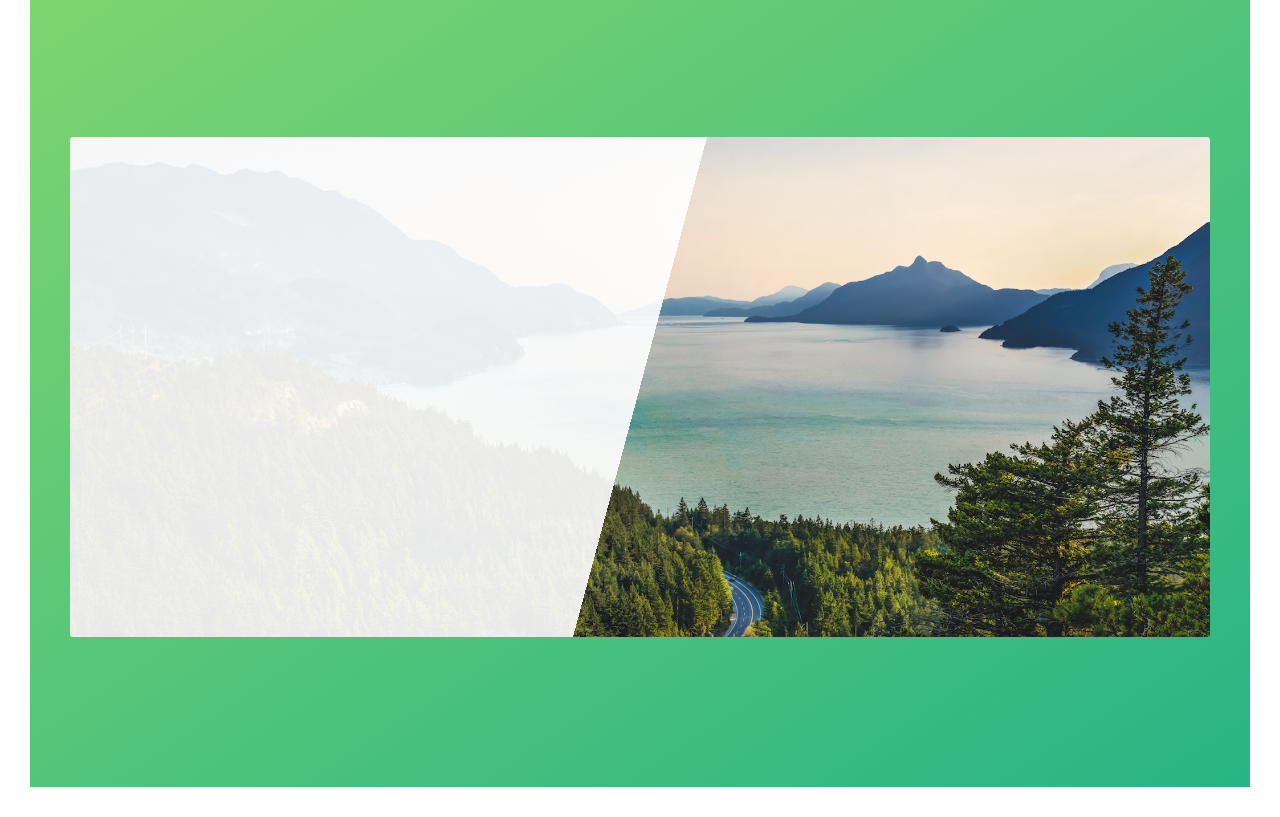
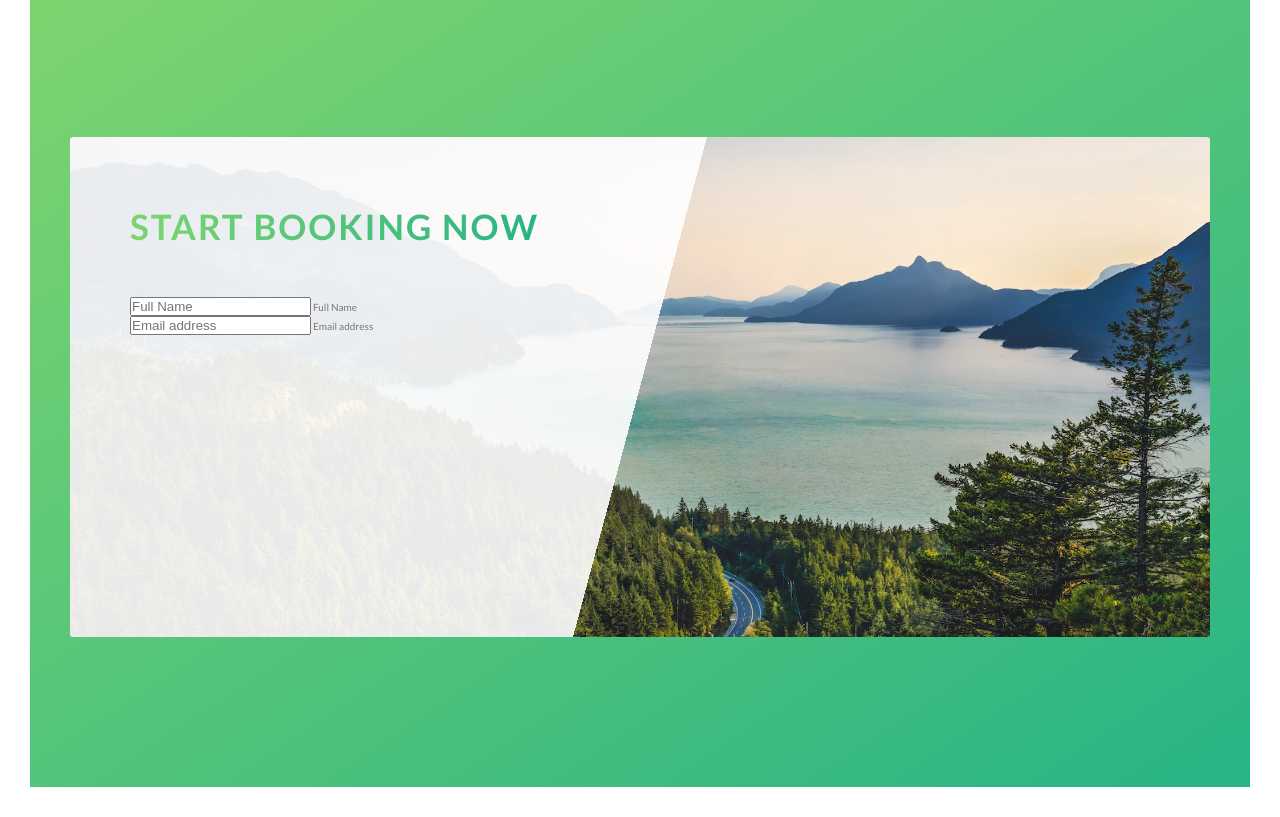
Before and after one commit to coryholley/AdvancedCSSAndSASS, a website: page Natours/index.html in a window 1280 px wide. Shown: the part 4540-5357 px from the top of the page. Drawn offline with Linux system fonts and the light colour scheme; files that its build step writes are made by us from their sources; files whose address does not match are found by name.

Commit message:
Feat: Added base form and header on left side of section-book

```diff
--- a/Natours/index.html
+++ b/Natours/index.html
@@ -260,7 +260,23 @@
     <section class="section-book">
         <div class="row">
             <div class="book">
-
+                <div class="book__form">
+                    <form action="#" class="form">
+                        <div class="u-margin-bottom-medium">
+                            <h2 class="heading-secondary">
+                                Start booking now
+                            </h2>
+                        </div>
+                        <div class="form__group">
+                            <input type="text" class="form__input" placeholder="Full Name" id="name" required>
+                            <label for="name" class="form__label">Full Name</label>
+                        </div>
+                        <div class="form__group">
+                            <input type="email" class="form__input" placeholder="Email address" id="email" required>
+                            <label for="email" class="form__label">Email address</label>
+                        </div>
+                    </form>
+                </div>
             </div>
         </div>
     </section>
--- a/Natours/sass/pages/_home.scss
+++ b/Natours/sass/pages/_home.scss
@@ -47,4 +47,9 @@
   box-shadow: 1 1.5rem 4rem rgba($color-black, .2);
 
   height: 50rem;
+
+  &__form {
+    width: 50%;
+    padding: 6rem;
+  }
 }
```
Also changed, not shown: Natours/css/style.css.
